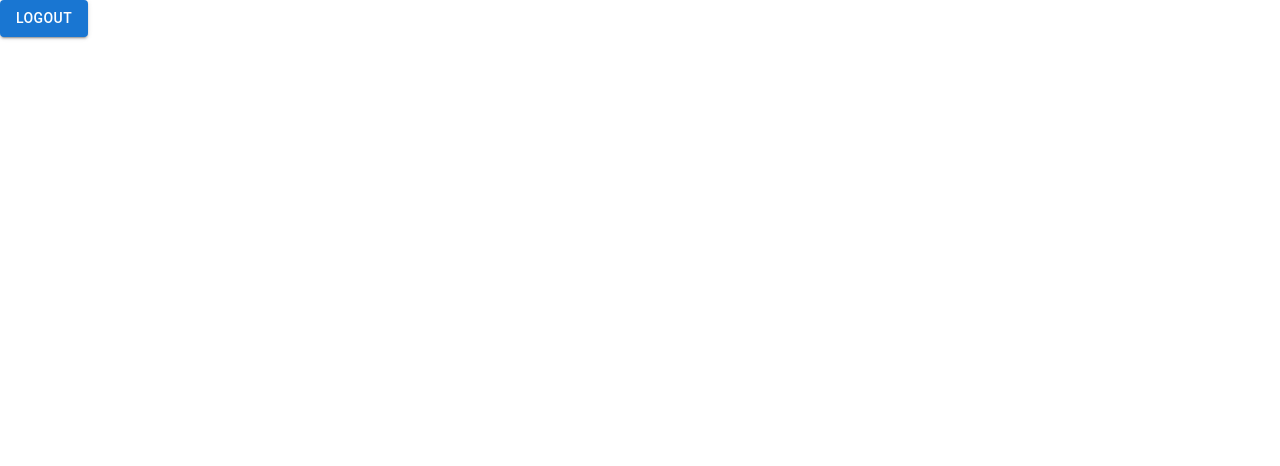
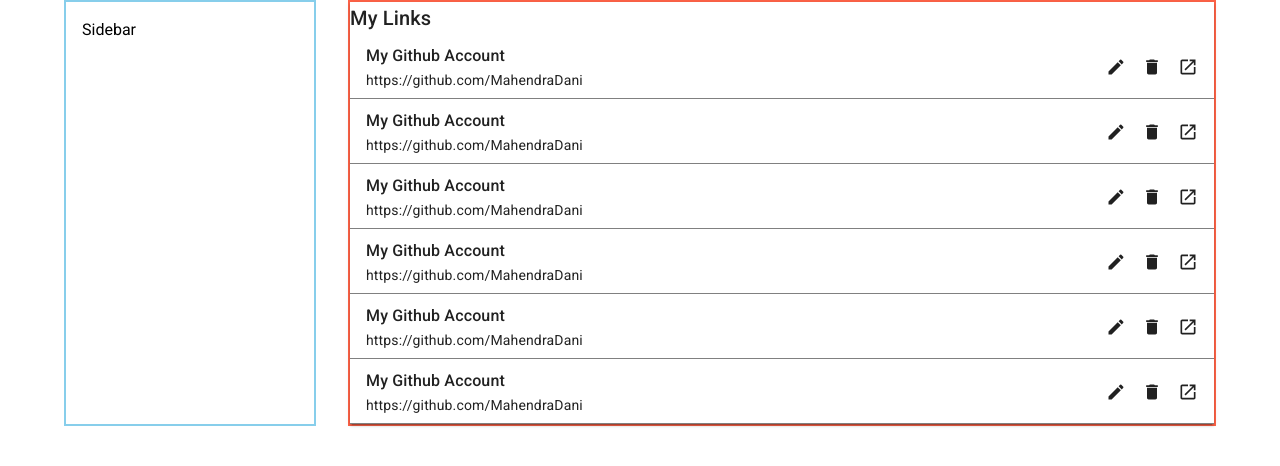
Before and after one commit to MahendraDani/Linkspace, a React (Vite) app in the folder client/: page /dashboard in a window 1280 px wide. Shown: the top 466 px of the page. Built offline with nearby package versions, Linux system fonts and the light colour scheme.

Commit message:
feat: created dummy link table

```diff
--- a/client/package.json
+++ b/client/package.json
@@ -13,6 +13,7 @@
     "@emotion/react": "^11.11.1",
     "@emotion/styled": "^11.11.0",
     "@fontsource/roboto": "^5.0.8",
+    "@mui/icons-material": "^5.14.11",
     "@mui/material": "^5.14.6",
     "axios": "^1.5.0",
     "react": "^18.2.0",
--- /dev/null
+++ b/client/src/components/LinkTableItem.jsx
@@ -0,0 +1,73 @@
+import React from "react";
+import { Box, Link, Paper, Stack, Typography } from "@mui/material";
+import { Edit, Delete, OpenInNew } from "@mui/icons-material";
+
+const LinkTableItem = () => {
+  return (
+    <Stack
+      direction={"row"}
+      sx={{
+        borderBottom: "1px solid gray",
+        justifyContent: "space-between",
+        alignItems: "center",
+        px: 2,
+      }}
+    >
+      {/* Title and link */}
+      <Box>
+        <Stack direction={"column"} sx={{ py: 1 }}>
+          <Box>
+            <Typography variant="subtitle1" sx={{ fontWeight: "500" }}>
+              My Github Account
+            </Typography>
+          </Box>
+          <Box>
+            <Typography variant="body2">
+              https://github.com/MahendraDani
+            </Typography>
+          </Box>
+        </Stack>
+      </Box>
+      <Stack direction={"row"} sx={{ gap: 2 }}>
+        <Box>
+          <Edit
+            fontSize="small"
+            sx={{
+              cursor: "pointer",
+              "&:hover": {
+                transform: "scale(1.2)",
+                transition: "all 0.3s ease-in",
+              },
+            }}
+          />
+        </Box>
+        <Box>
+          <Delete
+            fontSize="small"
+            sx={{
+              cursor: "pointer",
+              "&:hover": {
+                transform: "scale(1.1)",
+                transition: "all 0.3s ease-in",
+              },
+            }}
+          />
+        </Box>
+        <Box>
+          <OpenInNew
+            fontSize="small"
+            sx={{
+              cursor: "pointer",
+              "&:hover": {
+                transform: "scale(1.1)",
+                transition: "all 0.3s ease-in",
+              },
+            }}
+          />
+        </Box>
+      </Stack>
+    </Stack>
+  );
+};
+
+export default LinkTableItem;
--- a/client/src/index.css
+++ b/client/src/index.css
@@ -1,3 +1,4 @@
+@import url('https://fonts.googleapis.com/css2?family=Roboto:wght@400;500;700;900&display=swap');
 @tailwind base;
 @tailwind components;
 @tailwind utilities;
@@ -6,4 +7,6 @@ body{
   margin: 0;
   padding: 0;
   box-sizing: border-box;
+  font-family: 'Roboto', sans-serif;
+
 }
--- /dev/null
+++ b/client/src/layout/Main.jsx
@@ -0,0 +1,24 @@
+import { Box, Link, Paper, Stack, Typography } from "@mui/material";
+import React from "react";
+import LinkTableItem from "../components/LinkTableItem";
+
+const Main = () => {
+  return (
+    <Box sx={{ border: "2px solid tomato", flex: 8 }}>
+      <Paper square elevation={2}>
+        <Typography variant="h6">My Links</Typography>
+        {/* Table of lists */}
+        <Stack>
+          <LinkTableItem />
+          <LinkTableItem />
+          <LinkTableItem />
+          <LinkTableItem />
+          <LinkTableItem />
+          <LinkTableItem />
+        </Stack>
+      </Paper>
+    </Box>
+  );
+};
+
+export default Main;
--- /dev/null
+++ b/client/src/layout/Sidebar.jsx
@@ -0,0 +1,19 @@
+import { Box } from "@mui/material";
+import React from "react";
+
+const Sidebar = () => {
+  return (
+    <Box
+      sx={{
+        border: "2px solid skyblue",
+        display: { xs: "none", md: "block" },
+        flex: 2,
+        p: 2,
+      }}
+    >
+      Sidebar
+    </Box>
+  );
+};
+
+export default Sidebar;
--- a/client/src/pages/Dashboard.jsx
+++ b/client/src/pages/Dashboard.jsx
@@ -1,6 +1,16 @@
-import { Box, Button, Typography } from "@mui/material";
+import {
+  Box,
+  Button,
+  Container,
+  Grid,
+  Paper,
+  Stack,
+  Typography,
+} from "@mui/material";
 import React from "react";
 import { useNavigate } from "react-router-dom";
+import Sidebar from "../layout/Sidebar";
+import Main from "../layout/Main";
 
 const Dashboard = () => {
   const navigate = useNavigate();
@@ -14,23 +24,17 @@ const Dashboard = () => {
     }
   };
   return (
-    // <Box
-    //   sx={{
-    //     display: "grid",
-    //     placeContent: "center",
-    //     width: "100%",
-    //     height: "100vh",
-    //   }}
-    // >
-    //   <Typography variant="h2" sx={{ color: "#0F89E6" }}>
-    //     Welcome To Linkspace
-    //   </Typography>
-    //   <div>
-    <Button variant="contained" onClick={handleLogout}>
-      Logout
-    </Button>
-    //   </div>
-    // </Box>
+    <Box>
+      <Container maxWidth={"lg"}>
+        <Stack
+          direction={"row"}
+          sx={{ justifyContent: "space-between", gap: 4 }}
+        >
+          <Sidebar />
+          <Main />
+        </Stack>
+      </Container>
+    </Box>
   );
 };
 
```
Also changed, not shown: 1 other file (tests, documents, lock files or other folders).
